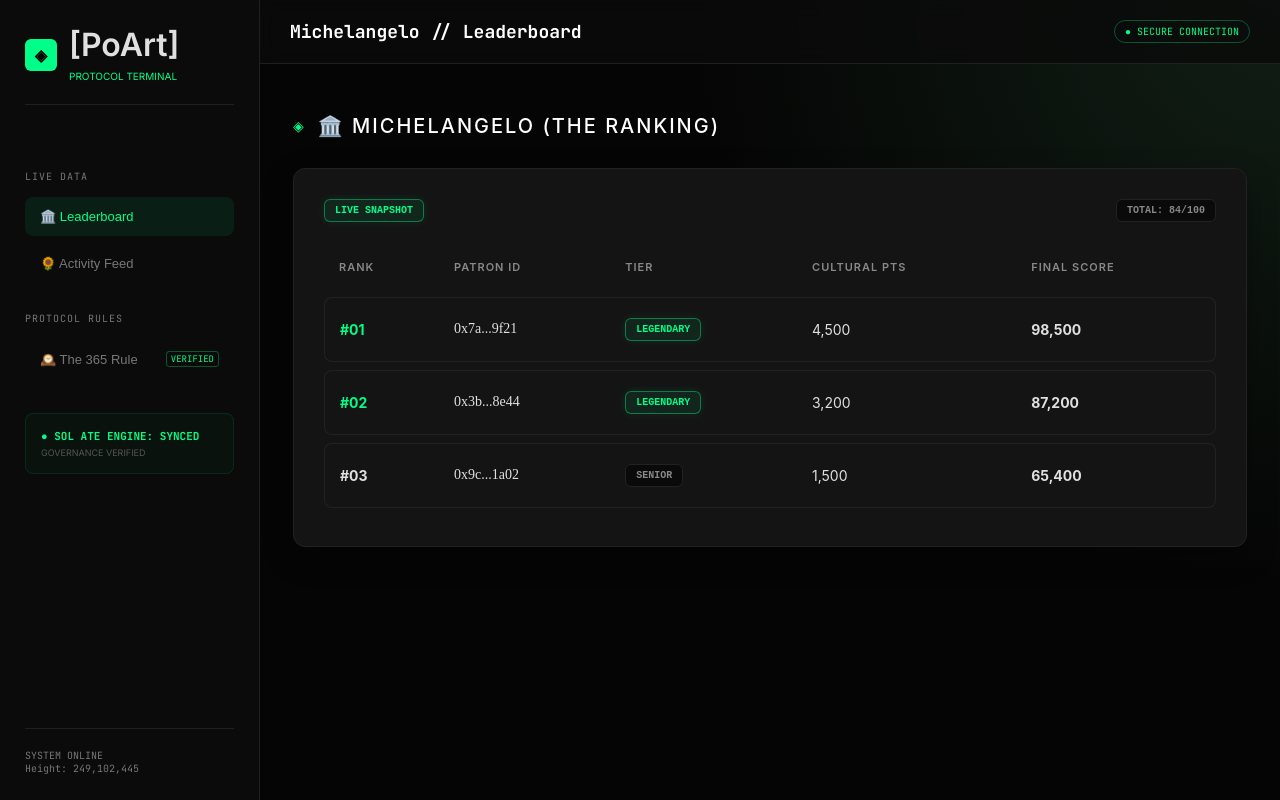
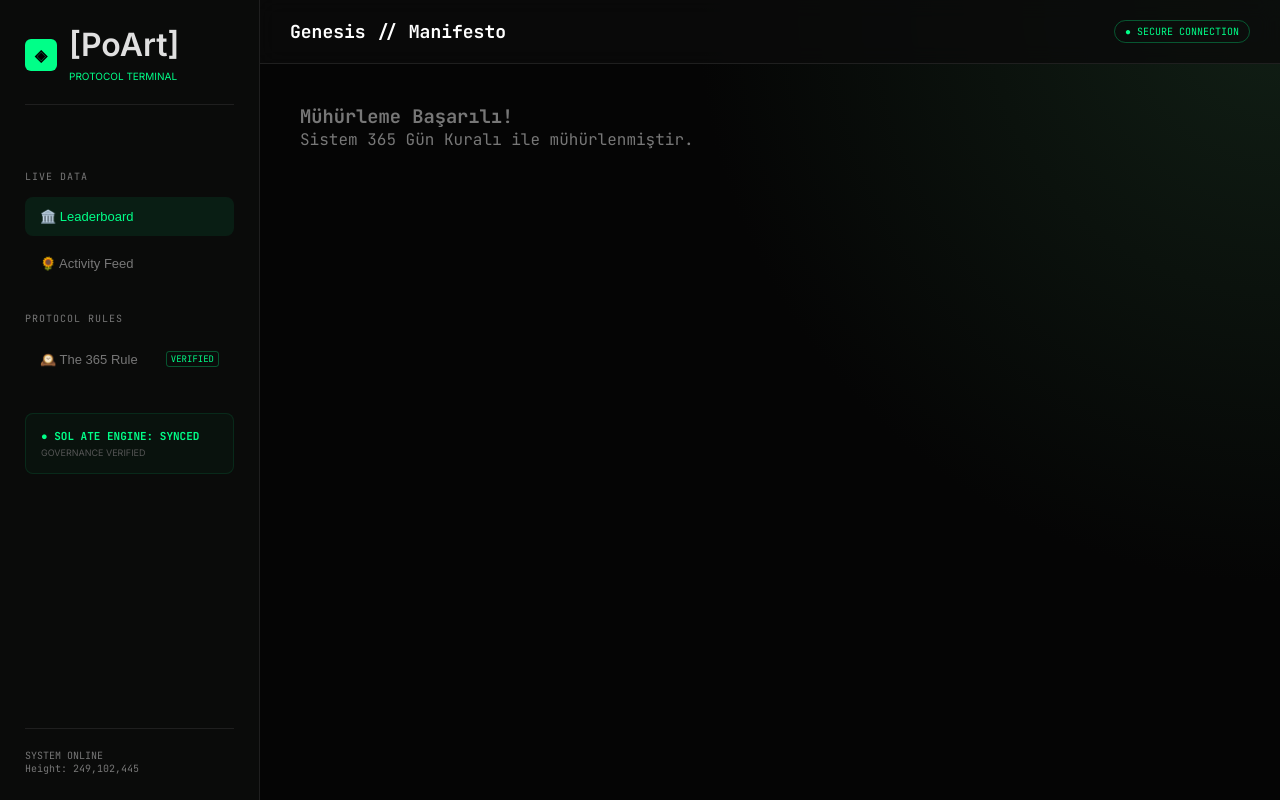
Before and after one commit to galeri-coder/ilhanart-protocol, a plain HTML site: page [PoArt]/index.html in a window 1280 px wide. Drawn offline with Linux system fonts and the light colour scheme.

Commit message:
Update page title and add success message
Signed-off-by: galeri-coder <250358187+galeri-coder@users.noreply.github.com>

```diff
--- a/[PoArt]/index.html
+++ b/[PoArt]/index.html
@@ -29,7 +29,6 @@
         .top-bar { padding: 20px 30px; border-bottom: 1px solid var(--border-color); display: flex; justify-content: space-between; align-items: center; background: rgba(10,11,10,0.8); backdrop-filter: blur(10px); }
         h2#page-title { font-size: 18px; color: #fff; font-family: var(--font-mono); }
         .connection-status { font-size: 10px; color: var(--accent); font-family: var(--font-mono); border: 1px solid rgba(0,255,136,0.3); padding: 4px 10px; border-radius: 20px; }
-        .content-frame { flex: 1; border: none; width: 100%; height: 100%; }
     </style>
 </head>
 <body>
@@ -47,8 +46,11 @@
         <div style="margin-top:auto; font-size:10px; color:var(--text-muted); font-family:var(--font-mono); border-top:1px solid var(--border-color); padding-top:20px;">SYSTEM ONLINE <br> Height: 249,102,445</div>
     </div>
     <div class="main">
-        <div class="top-bar"><h2 id="page-title">Michelangelo // Leaderboard</h2><div class="connection-status">● SECURE CONNECTION</div></div>
-        <iframe id="app-frame" class="content-frame" src="modules/michelangelo.html"></iframe>
+        <div class="top-bar"><h2 id="page-title">Genesis // Manifesto</h2><div class="connection-status">● SECURE CONNECTION</div></div>
+        <div style="padding: 40px; color: var(--text-muted); font-family: var(--font-mono);">
+            <h3>Mühürleme Başarılı!</h3>
+            <p>Sistem 365 Gün Kuralı ile mühürlenmiştir.</p>
+        </div>
     </div>
 </body>
 </html>
```
